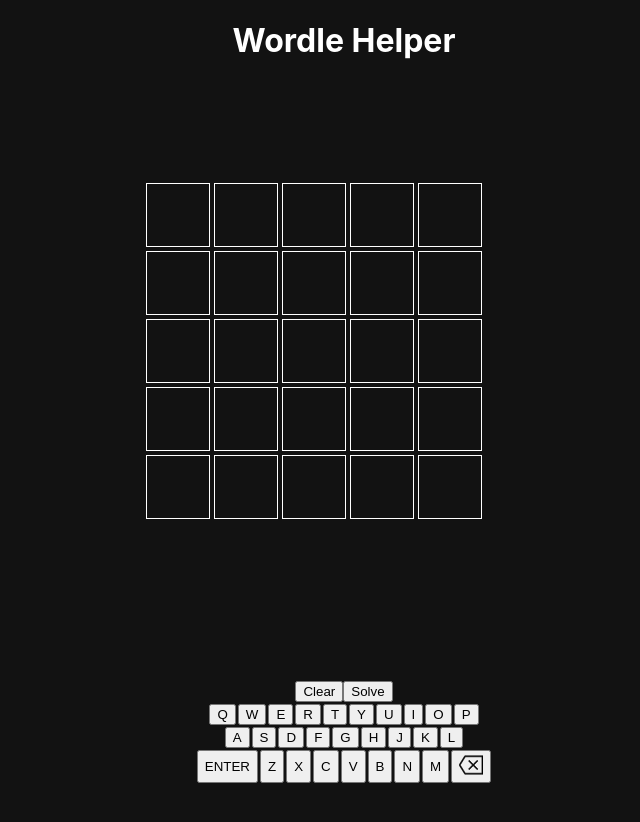
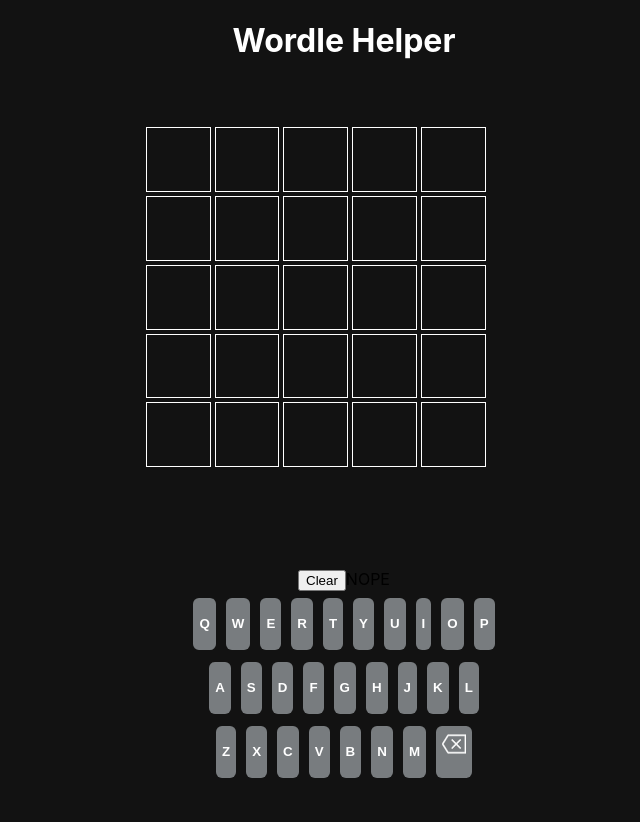
Before and after one commit to jbanghw/wordle-react, a React (Create React App) app: page / in a window 1280 px wide. Shown: the top 822 px of the page, without its empty margins (296-936 px from the left). Built offline with nearby package versions, Linux system fonts and the light colour scheme.

Commit message:
change how guesses are added (removed current guess)

```diff
--- a/src/App.tsx
+++ b/src/App.tsx
@@ -3,14 +3,12 @@
 import { solve } from './solver';
 import WordleGrid from './components/WordleGrid';
 import EmptyRow from './components/EmptyRow';
-import CurrentGuess from './components/CurrentGuess';
 import Keyboard from './components/Keyboard';
 
 function App() {
   const [guesses, setGuesses] = useState<string[]>([]);
   const [colors, setColors] = useState<string[]>([]);
   const [solution, setSolution] = useState<string[]>([]);
-  const [currentGuess, setCurrentGuess] = useState('');
 
   async function handleSolve() {
     await solve(guesses, colors)
@@ -33,40 +31,35 @@
         <div className='board'>
           <WordleGrid
             guesses={guesses}
+            setGuesses={setGuesses}
             colors={colors}
-            colorChange={setColors}
-            guessChange={setGuesses}
-            resetSolution={setSolution}
+            setColors={setColors}
+            setSolution={setSolution}
           />
-          { guesses.length < 5 &&
-            <CurrentGuess
-              currentGuess={currentGuess}
-              setCurrentGuess={setCurrentGuess}
-              guesses={guesses}
-              setGuesses={setGuesses}
-              colors={colors}
-              setColors={setColors}
-              resetSolution={setSolution}
-            />
-          }
-          {
-            Array.from({length: 4 - guesses.length}, (_, idx) => <EmptyRow key={idx}/>)
-          }
+          {Array.from({length: 5 - guesses.length}, (_, idx) => <EmptyRow key={idx}/>)}
         </div>
         <div style={{ paddingBottom: '15px'}}>
-          <button onClick={async () => {setGuesses([]); setColors([]); setCurrentGuess(''); setSolution([]);}}>
+          <button onClick={async () => {
+            setGuesses([]);
+            setColors([]);
+            setSolution([]);
+          }}>
             Clear
           </button>
-          <button onClick={async () => {await handleSolve();}}>
-            Solve
-          </button>
+          {
+            guesses.length > 0 && guesses[guesses.length - 1].length === 5
+            ?
+              <button onClick={async () => {await handleSolve();}}>
+                Solve
+              </button>
+            :
+              "NOPE"
+          }
           <Keyboard
-            currentGuess={currentGuess}
-            setCurrentGuess={setCurrentGuess}
             guesses={guesses}
             setGuesses={setGuesses}
             colors={colors} setColors={setColors}
-            resetSolution={setSolution}
+            setSolution={setSolution}
           />
         </div>
       </div>
--- a/src/components/CurrentGuess/index.js
+++ /dev/null
@@ -1,57 +0,0 @@
-import { useEffect } from "react"
-
-export default function CurrentGuess({currentGuess, setCurrentGuess, guesses, setGuesses, colors, setColors, resetSolution}) {
-  useEffect(() => {
-    window.addEventListener('keyup', handleKeyup);
-
-    return () => window.removeEventListener('keyup', handleKeyup);
-  })
-
-  const handleKeyup = ({ key }) => {
-    if (key === 'Enter') {
-      if (currentGuess.length < 5) {
-        console.log('enter a full word')
-        return
-      }
-      const formatted = currentGuess.toLowerCase();
-      let updatedGuesses = [...guesses];
-      updatedGuesses.push(formatted);
-      setGuesses(updatedGuesses);
-      let updatedColors = [...colors];
-      updatedColors.push('wwwww');
-      setColors(updatedColors);
-      resetSolution([]);
-      setCurrentGuess('');
-    } else if (key === 'Backspace') {
-      if (currentGuess.length === 0 && guesses.length > 0) {
-        let updatedGuesses = [...guesses];
-        let updatedColors = [...colors];
-        updatedColors.pop();
-        setColors(updatedColors);
-        const newGuess = updatedGuesses.pop();
-        setGuesses(updatedGuesses);
-        setCurrentGuess(newGuess.slice(0, 4));
-      } else {
-        setCurrentGuess(prev => prev.slice(0, -1))
-        resetSolution([]);
-      }
-    } else if (/^[A-Za-z]$/.test(key)) {
-      if (currentGuess.length < 5) {
-        setCurrentGuess(prev => prev + key)
-        resetSolution([]);
-      }
-    }
-  }
-
-  return (
-    <div className="wordleRow">
-      <button className="emptyButton">{currentGuess.length >= 0 && currentGuess[0]}</button>
-      <button className="emptyButton">{currentGuess.length >= 1 && currentGuess[1]}</button>
-      <button className="emptyButton">{currentGuess.length >= 2 && currentGuess[2]}</button>
-      <button className="emptyButton">{currentGuess.length >= 3 && currentGuess[3]}</button>
-      <button className="emptyButton">{currentGuess.length >= 4 && currentGuess[4]}</button>
-      <div className="divider" />
-      <button className="emptyRemoveButton" />
-    </div>
-  )
-}
--- a/src/components/EmptyRow/index.js
+++ b/src/components/EmptyRow/index.js
@@ -6,7 +6,6 @@
       <button className="emptyButton" />
       <button className="emptyButton" />
       <button className="emptyButton" />
-      <div className="divider" />
       <button className="emptyRemoveButton" />
     </div>
   )
--- a/src/components/Keyboard/index.js
+++ b/src/components/Keyboard/index.js
@@ -3,58 +3,63 @@
 const KEYBOARD = [
   ['Q', 'W', 'E', 'R', 'T', 'Y', 'U', 'I', 'O', 'P'],
   ['A', 'S', 'D', 'F', 'G', 'H', 'J', 'K', 'L'],
-  ['ENTER', 'Z', 'X', 'C', 'V', 'B', 'N', 'M', "BACKSPACE"],
+  ['Z', 'X', 'C', 'V', 'B', 'N', 'M', "BACKSPACE"],
 ];
 
 
-export default function Keyboard({currentGuess, setCurrentGuess, guesses, setGuesses, colors, setColors, resetSolution}) {
+export default function Keyboard({guesses, setGuesses, colors, setColors, setSolution}) {
 
   function Key({ letter }) {
     function handlePress() {
-      if (letter === 'ENTER') {
-        if (currentGuess.length < 5) {
-          console.log('enter a full word')
-          return
-        }
-        const formatted = currentGuess.toLowerCase();
-        let updatedGuesses = [...guesses];
-        updatedGuesses.push(formatted);
-        setGuesses(updatedGuesses);
-        let updatedColors = [...colors];
-        updatedColors.push('wwwww');
-        setColors(updatedColors);
-        resetSolution([]);
-        setCurrentGuess('');
-      } else if (letter === 'BACKSPACE') {
-        if (currentGuess.length === 0 && guesses.length > 0) {
+      let count = 0;
+      for (let i = 0; i < guesses.length; i++) {
+        count += guesses[i].length;
+      }
+
+      if (letter === 'Backspace') {
+        if (count > 0) {
           let updatedGuesses = [...guesses];
           let updatedColors = [...colors];
-          updatedColors.pop();
+          updatedGuesses[updatedGuesses.length - 1] = updatedGuesses[updatedGuesses.length - 1].substring(0, updatedGuesses[updatedGuesses.length - 1].length - 1);
+          updatedColors[updatedColors.length - 1] = updatedColors[updatedColors.length - 1].substring(0, updatedColors[updatedColors.length - 1].length - 1);
+          if (updatedGuesses[updatedGuesses.length - 1].length === 0) {
+            updatedGuesses.pop();
+            updatedColors.pop();
+          }
+          setGuesses(updatedGuesses);
           setColors(updatedColors);
-          const newGuess = updatedGuesses.pop();
-          setGuesses(updatedGuesses);
-          setCurrentGuess(newGuess.slice(0, 4));
-        } else {
-          setCurrentGuess(prev => prev.slice(0, -1))
-          resetSolution([]);
+          setSolution([]);
         }
       } else if (/^[A-Za-z]$/.test(letter)) {
-        if (currentGuess.length < 5) {
-          setCurrentGuess(prev => prev + letter)
-          resetSolution([]);
+        if (count < 25) {
+          letter = letter.toLowerCase();
+          let updatedColors = [...colors];
+          let updatedGuesses = [...guesses];
+          if (count % 5 === 0) {  // add new guess
+            updatedColors.push('w');
+            updatedGuesses.push(letter);
+          } else {  // add letter to existing last guess
+            updatedColors[updatedColors.length - 1] += 'w';
+            updatedGuesses[updatedGuesses.length - 1] += letter;
+          }
+          setGuesses(updatedGuesses);
+          setColors(updatedColors);
+          setSolution([]);
         }
       }
     }
 
     return(
-      <button onClick={handlePress}>
+      <button className="key" onClick={handlePress}>
         {letter === 'BACKSPACE' ? <Backspace height={24} width={24} /> : letter}
       </button>
     )
   }
 
   return (
-    <div style={{
+    <div
+      className="keyboard"
+      style={{
       display: 'flex',
       flexDirection: 'column',
       alignItems: 'center',
@@ -63,10 +68,7 @@
       padding: '2px',
     }}>
       {KEYBOARD.map((row, rowIndex) => (
-        <div key={rowIndex} style={{
-          display: 'flex',
-          gap: '2px'
-        }}>
+        <div className="keyRow" key={rowIndex}>
           {row.map(letter => (
             <Key key={letter} letter={letter} />
           ))}
--- a/src/components/WordleBox/index.js
+++ b/src/components/WordleBox/index.js
@@ -1,4 +1,5 @@
-export default function WordleBox({ letter, row, col, colors, colorChange, resetSolution }) {
+export default function WordleBox({ letter, row, col, colors, setColors, setSolution }) {
+
   let backgroundColor = "#787c7f";
   if (colors[row][col] === "y") {
     backgroundColor = "#c8b653";
@@ -15,8 +16,8 @@
     } else if (colors[row][col] === 'w') {
       updatedColors[row] = colors[row].substring(0, col) + 'y' + colors[row].substring(col + 1);
     }
-    colorChange(updatedColors);
-    resetSolution([]);
+    setColors(updatedColors);
+    setSolution([]);
   }
 
   return (
--- a/src/index.css
+++ b/src/index.css
@@ -3,10 +3,7 @@
 }
 
 body {
-  padding: 0;
   margin: 0;
-  width: 100%;
-  height: 100%;
   font-family: -apple-system, BlinkMacSystemFont, 'Segoe UI', 'Roboto', 'Oxygen',
     'Ubuntu', 'Cantarell', 'Fira Sans', 'Droid Sans', 'Helvetica Neue',
     sans-serif;
@@ -21,7 +18,6 @@
 }
 
 .mainApp {
-  width: 100%;
   height: 200vh;
   display: flex;
   flex-direction: column;
@@ -85,10 +81,6 @@
   font-size: 2.5em;
 }
 
-.divider {
-  margin-right: 5%;
-}
-
 .removeButton {
   background-image: url(../public/trash.png);
   background-color: transparent;
@@ -97,7 +89,7 @@
   cursor: pointer;
   outline: none;
   border: none;
-  margin: 2px;
+  margin-left: 5%;
   display: block;
   width: 10%;
   aspect-ratio: 1 / 1;
@@ -110,8 +102,40 @@
   cursor: pointer;
   outline: none;
   border: none;
-  margin: 2px;
+  margin-left: 5%;
   display: block;
   width: 10%;
   aspect-ratio: 1 / 1;
 }
+
+.keyboard {
+  display: flex;
+  flex-direction: column;
+  max-width: 100%;
+  align-items: center;
+  justify-content: center;
+}
+
+.keyRow {
+  display: 'flex';
+  flex-wrap: nowrap;
+  width: 100%;
+  justify-content: center;
+  align-items: center;
+  gap: '2px';
+}
+
+.key {
+  display: inline-block;
+  background-color: #787c7f;
+  color: #fff;
+  border: none;
+  border-radius: 6px;
+  margin: 5px;
+  line-height: 50px;
+  aspect-ratio: 4/5;
+  /* width: 10%; */
+  /* height: 50px; */
+  text-transform: uppercase;
+  font-weight: bold;
+}
```
Also changed, not shown: src/components/WordleGrid/index.js (+58 -2 lines), src/components/WordleRow/index.js (+24 -9 lines).
